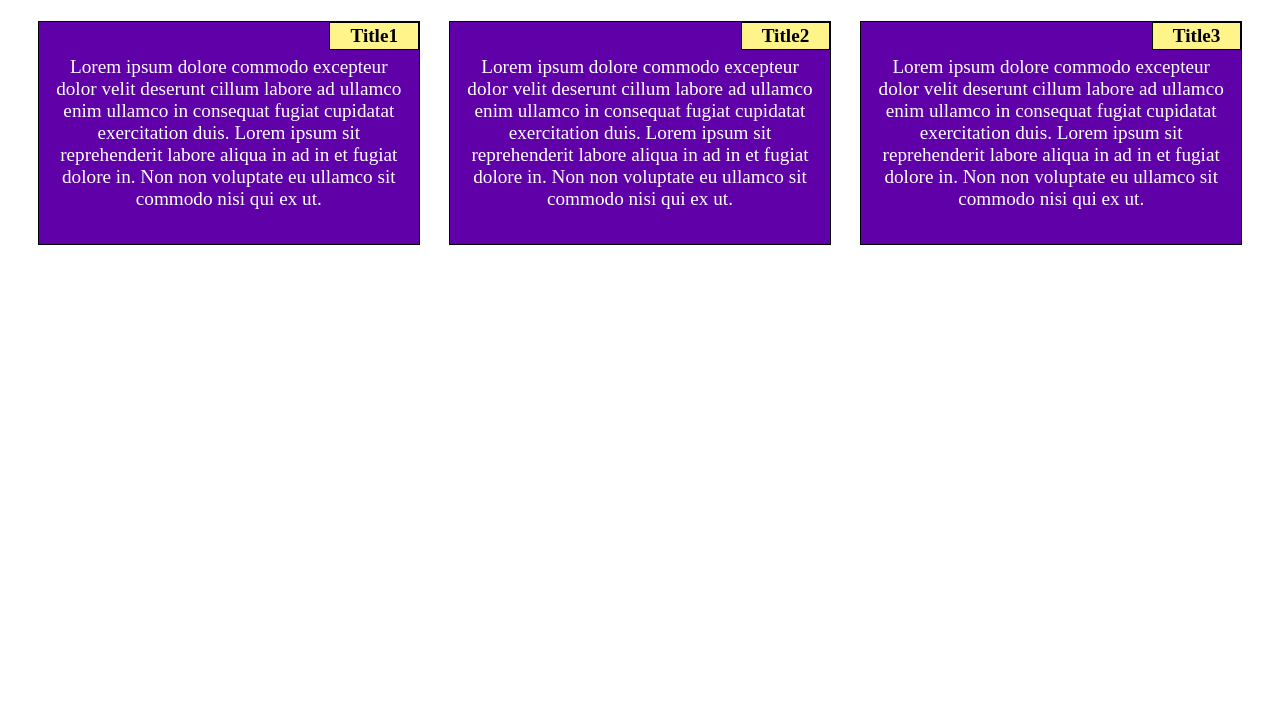
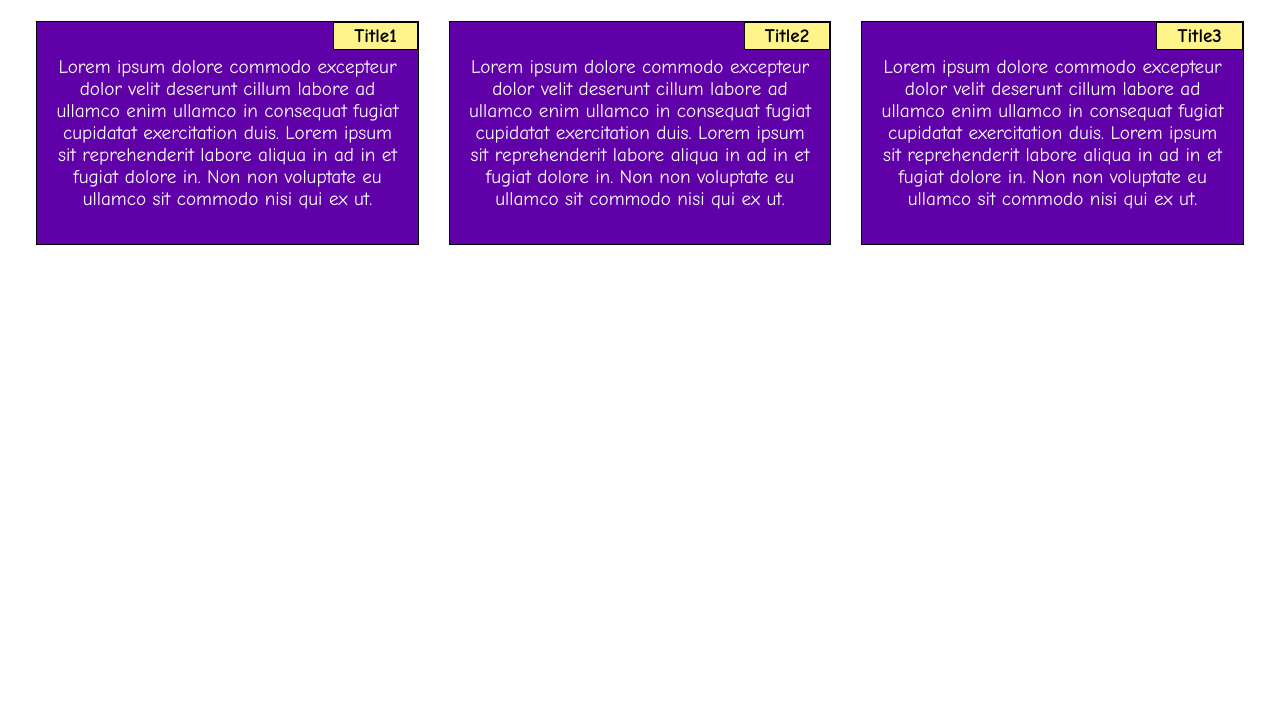
Before and after one commit to Mohamad-Hasan/coursera-course4-module2-solution, a plain HTML site: page index.html in a window 1280 px wide. Shown: the part 97-800 px from the top of the page. Drawn offline with Linux system fonts and the light colour scheme.

Commit message:
initial commit

```diff
--- a/css/styles.css
+++ b/css/styles.css
@@ -4,6 +4,7 @@
 body {
 	text-align: center;
 	padding: 15px;
+	font-family: "Comic Sans MS", cursive, sans-serif;
 }
 h1 {
 	text-align: center;
```
